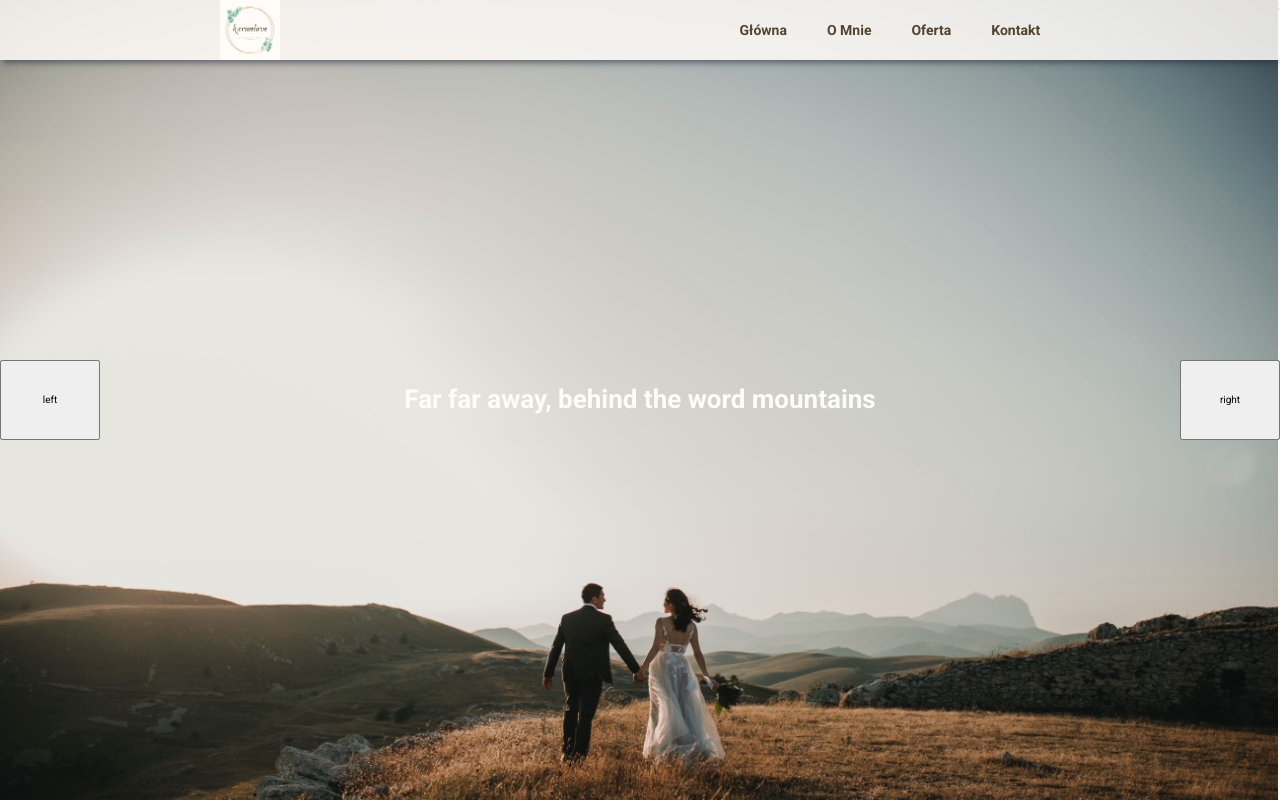
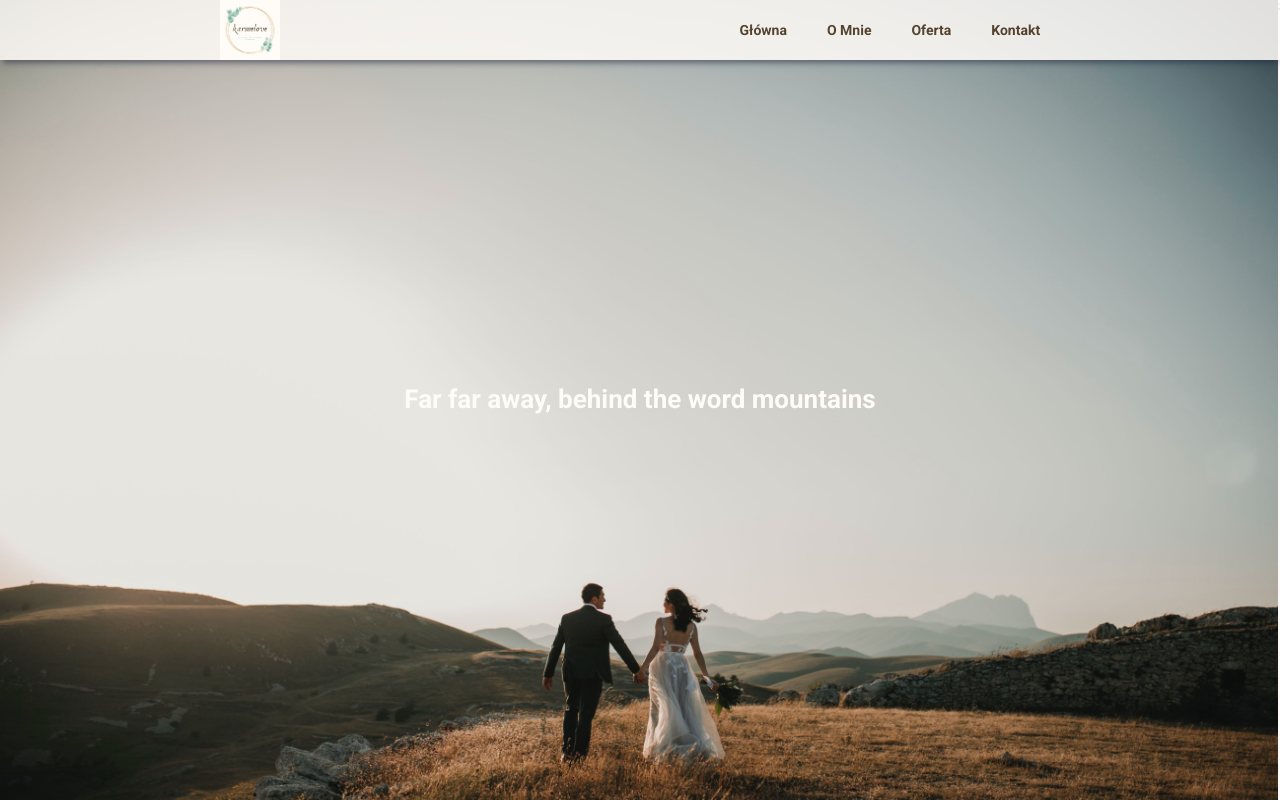
Before and after one commit to shivetay/wedding_portfolio, a React (Create React App) app: page / in a window 1280 px wide. Built offline with nearby package versions, Linux system fonts and the light colour scheme.

Commit message:
add: slide show for slider

```diff
--- a/src/components/common/Slider/Slider.js
+++ b/src/components/common/Slider/Slider.js
@@ -138,6 +138,12 @@ class Slider extends Component {
     activeImage: 0,
   };
 
+  componentDidMount() {
+    setInterval(() => {
+      this.goRight();
+    }, 8000);
+  }
+
   goLeft = (value, e) => {
     e.preventDefault();
     const { activeImage, sliderArr } = this.state;
@@ -147,12 +153,9 @@ class Slider extends Component {
     } else {
       this.setState({ activeImage: 0 });
     }
+  };
 
-    console.log(value);
-    console.log(this.state.activeImage);
-  };
   goRight = (value, e) => {
-    e.preventDefault();
     const { activeImage, sliderArr } = this.state;
     let i = activeImage;
     if (i >= 0 && i < sliderArr.length - 1) {
@@ -160,8 +163,6 @@ class Slider extends Component {
     } else {
       this.setState({ activeImage: 0 });
     }
-    console.log(value);
-    console.log(this.state.activeImage);
   };
 
   renderImages = () => {
@@ -170,7 +171,6 @@ class Slider extends Component {
       <div className='Slider'>
         {sliderArr.map((item) => {
           return (
-            <Fragment key={item.id}>
             <div
               className={`Slider__Slide ${
                 activeImage === item.id - 1 ? 'active' : ''
@@ -185,13 +185,6 @@ class Slider extends Component {
                 alt={item.alt}
               />
             </div>
-              <button id='goLeft' onClick={(e) => this.goLeft(item.id, e)}>
-                left
-              </button>
-              <button id='goRight' onClick={(e) => this.goRight(item.id, e)}>
-                right
-              </button>
-            </Fragment>
           );
         })}
       </div>
```
Lines whose indentation alone changed are shown as unchanged.
